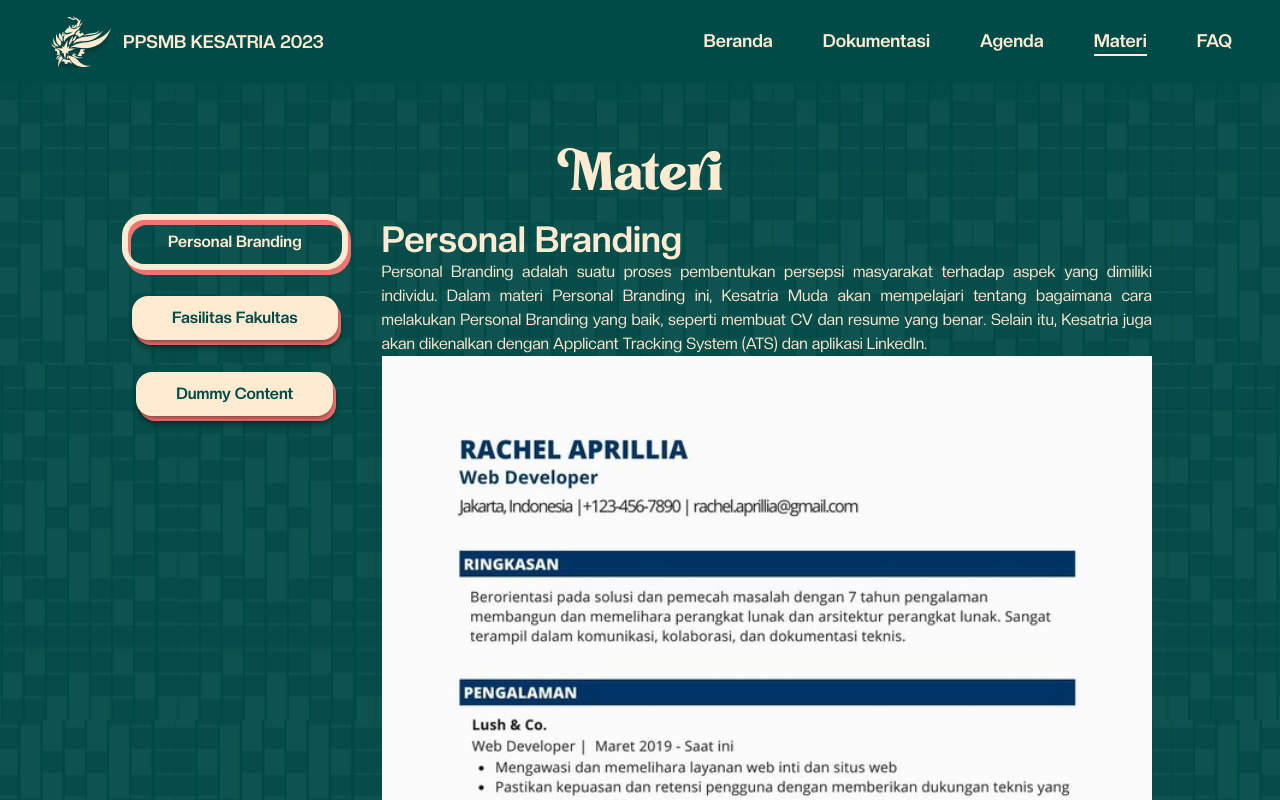
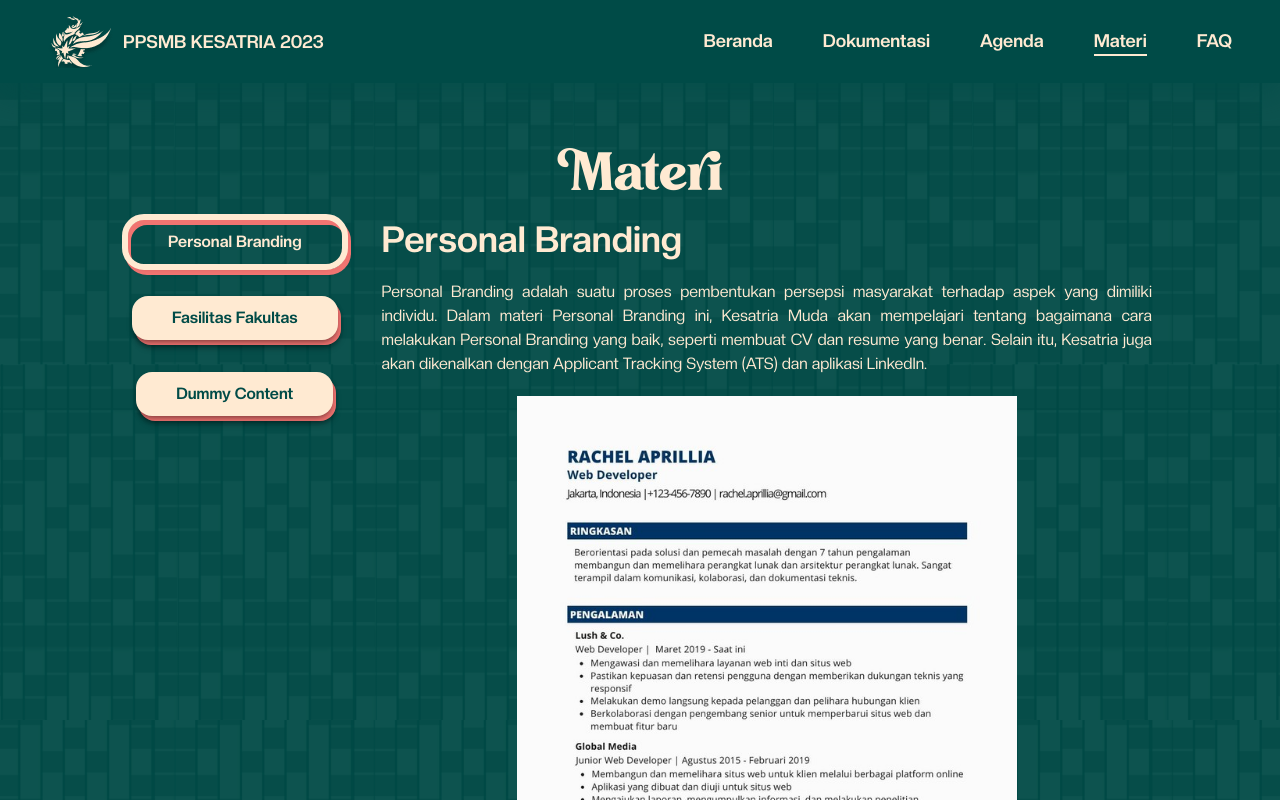
Before and after one commit to PPSMB-Kesatria/kesatria23-frontend, a Next.js app: page /materi in a window 1280 px wide. Shown: the top 800 px of the page. Built offline with nearby package versions, Linux system fonts and the light colour scheme.

Commit message:
fix: position and spacing

```diff
--- a/src/app/materi/contents/PersonalBranding.jsx
+++ b/src/app/materi/contents/PersonalBranding.jsx
@@ -2,7 +2,7 @@ import Image from "next/image"
 
 export const PersonalBranding = () => {
     return(
-        <div>
+        <div className="space-y-5">
             <h1 className="text-neutral-100 font-creato font-bold text-4xl">Personal Branding</h1>
                 <p className="text-neutral-100 text-justify font-creato">
                 Personal Branding adalah suatu proses pembentukan persepsi
@@ -11,11 +11,11 @@ export const PersonalBranding = () => {
                 bagaimana cara melakukan Personal Branding yang baik, seperti membuat
                 CV dan resume yang benar. Selain itu, Kesatria juga akan dikenalkan
                 dengan Applicant Tracking System (ATS) dan aplikasi LinkedIn.</p>
-            <div className="flex flex-col justify-center">
+            <div className="flex flex-col items-center">
                 <Image src="/ats-cv-sample.jpg"
                 alt="Contoh CV ATS Friendly"
                 title="Contoh CV ATS Friendly"
-                height={200} width={1920} />
+                height={200} width={500} />
                 <p className="text-neutral-100 text-center italic font-creato">Gambar: Contoh CV ATS Friendly</p>
             </div>
         </div>
```
